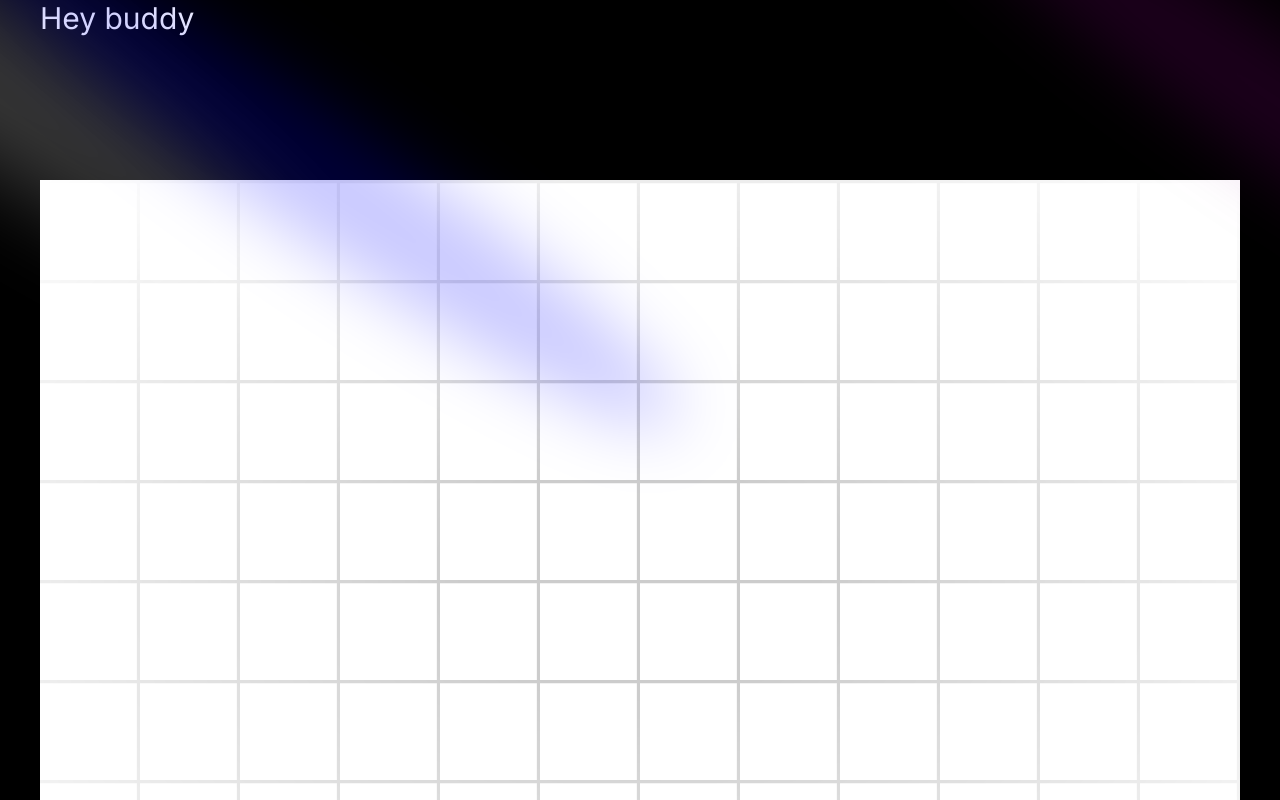
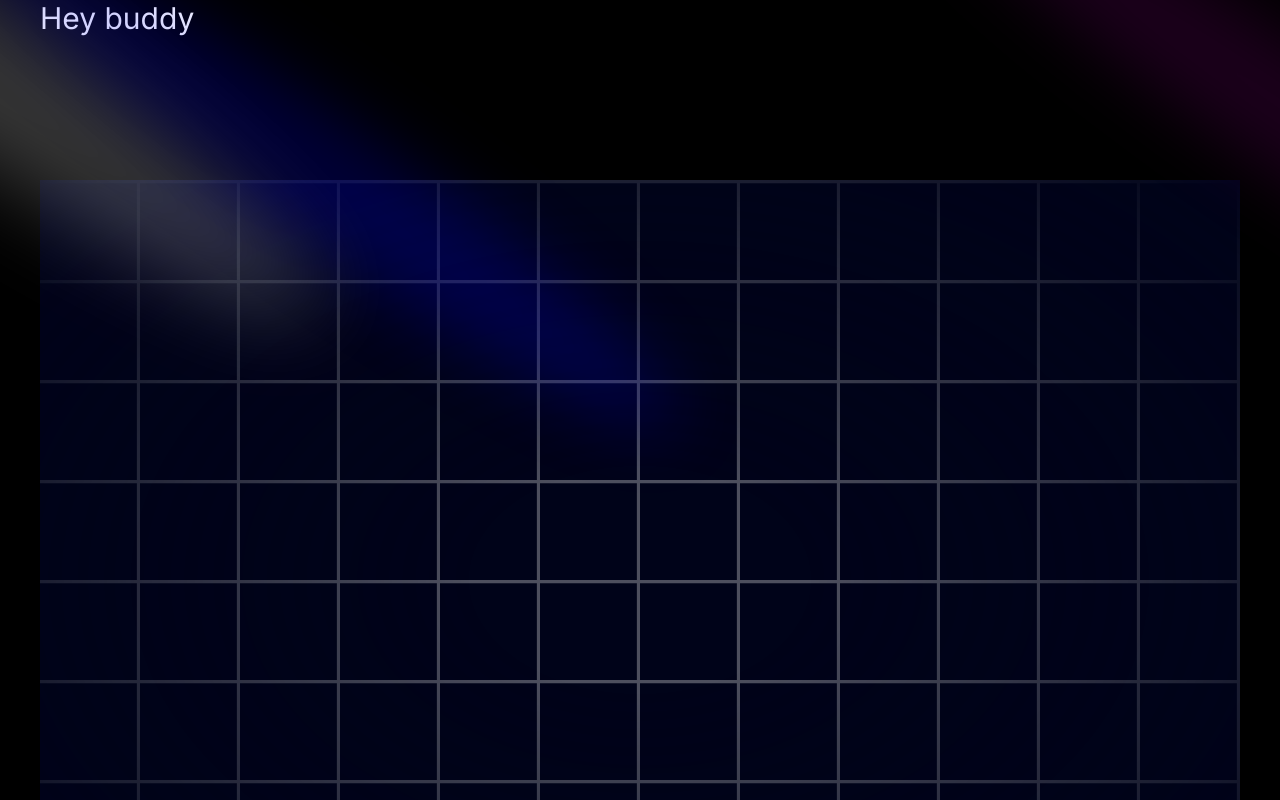
Before and after one commit to Vikash-thak12/NextJs, a Next.js app in the folder portfolio/: page / in a window 1280 px wide. Shown: the top 800 px of the page. Built offline with nearby package versions, Linux system fonts and the light colour scheme.

Commit message:
Implemented dark mode background

```diff
--- a/portfolio/app/layout.tsx
+++ b/portfolio/app/layout.tsx
@@ -1,6 +1,7 @@
 import type { Metadata } from "next";
 import { Inter } from "next/font/google";
 import "./globals.css";
+import { ThemeProvider } from "./provider";
 
 const inter = Inter({ subsets: ["latin"] });
 
@@ -16,7 +17,16 @@
 }>) {
   return (
     <html lang="en">
-      <body className={inter.className}>{children}</body>
+      <body className={inter.className}>
+      <ThemeProvider
+            attribute="class"
+            defaultTheme="dark"
+            enableSystem
+            disableTransitionOnChange
+          >
+            {children}
+          </ThemeProvider>
+      </body>
     </html>
   );
 }
--- /dev/null
+++ b/portfolio/app/provider.tsx
@@ -0,0 +1,9 @@
+"use client"
+
+import * as React from "react"
+import { ThemeProvider as NextThemesProvider } from "next-themes"
+import { type ThemeProviderProps } from "next-themes/dist/types"
+
+export function ThemeProvider({ children, ...props }: ThemeProviderProps) {
+  return <NextThemesProvider {...props}>{children}</NextThemesProvider>
+}
--- a/portfolio/package.json
+++ b/portfolio/package.json
@@ -13,6 +13,7 @@
     "framer-motion": "^11.3.12",
     "mini-svg-data-uri": "^1.4.4",
     "next": "14.2.5",
+    "next-themes": "^0.3.0",
     "react": "^18",
     "react-dom": "^18",
     "tailwind-merge": "^2.4.0",
```
Also changed, not shown: 1 other file (tests, documents, lock files or other folders).
